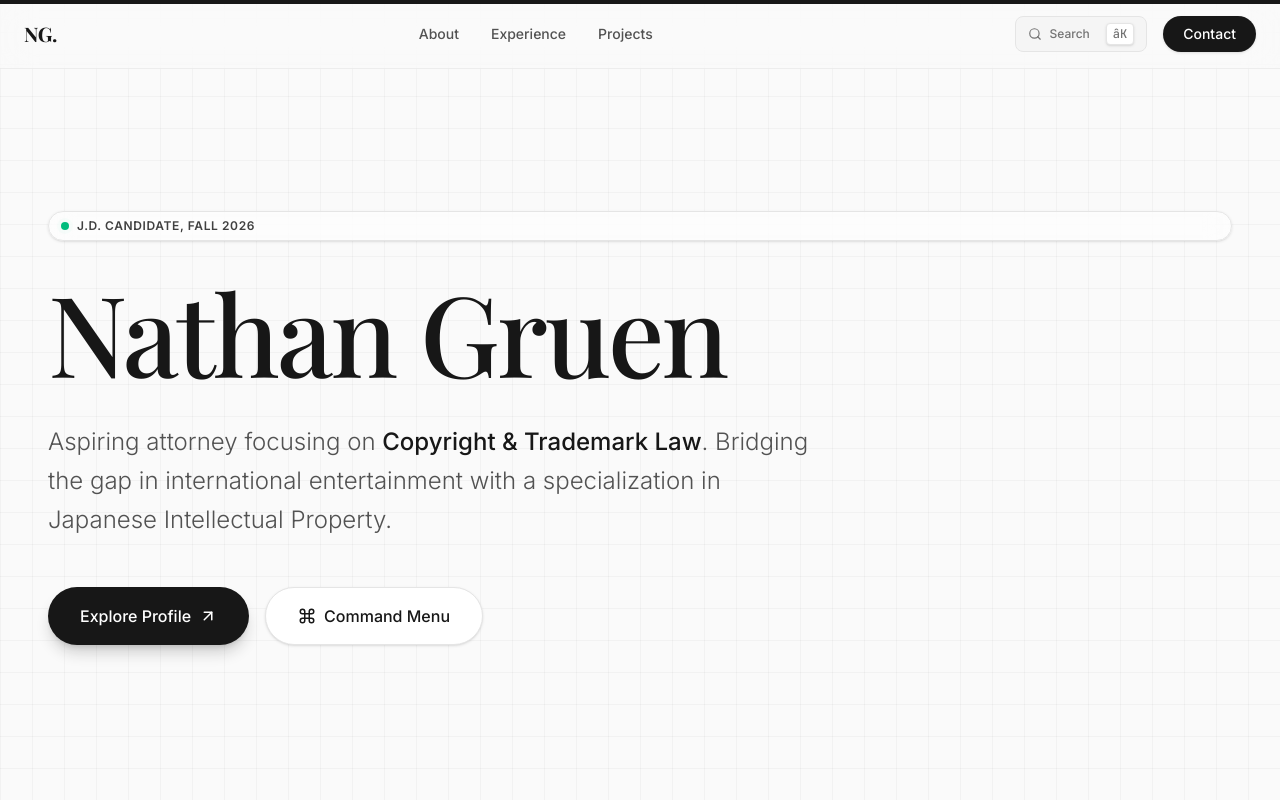
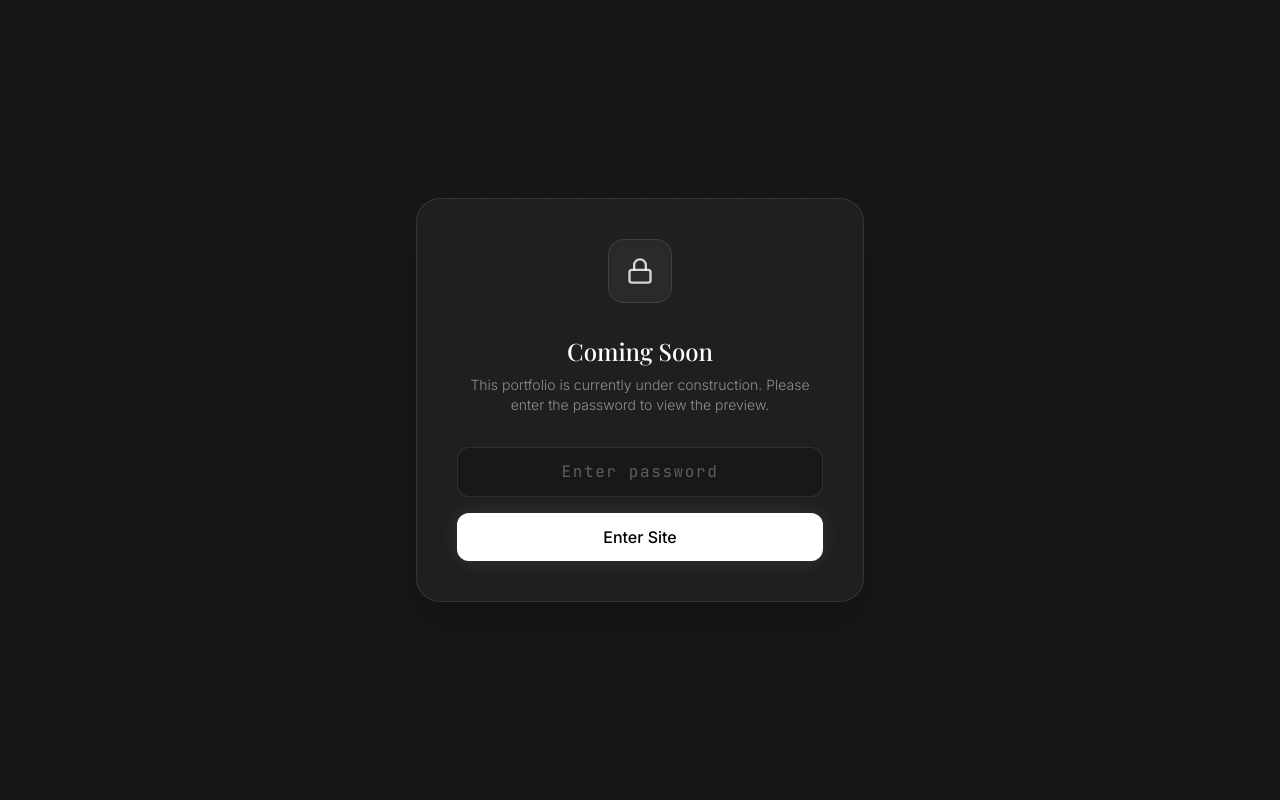
Before and after one commit to shadowaxe99/naftaliwebsite, a React (Vite) app: page / in a window 1280 px wide. Shown: the top 800 px of the page. Built offline with nearby package versions, Linux system fonts and the light colour scheme; a web font is replaced by a local one.

Commit message:
Add files via upload

```diff
--- a/src/App.tsx
+++ b/src/App.tsx
@@ -3,7 +3,7 @@ import { motion, useScroll, useSpring, AnimatePresence } from 'motion/react';
 import {
   BookOpen, Briefcase, GraduationCap, Mail, MapPin, Phone, Globe,
   Mic, PenTool, ChevronRight, Command, Search, Copy, Check,
-  Download, ArrowUpRight, Terminal, Database, Code
+  Download, ArrowUpRight, Terminal, Database, Code, Lock
 } from 'lucide-react';
 
 // --- Components ---
@@ -42,6 +42,9 @@ function CopyButton({ text, label, icon: Icon }: { text: string, label: string,
 // --- Main App ---
 
 export default function App() {
+  const [isAuthenticated, setIsAuthenticated] = useState(false);
+  const [passwordInput, setPasswordInput] = useState('');
+  const [passwordError, setPasswordError] = useState(false);
   const [cmdOpen, setCmdOpen] = useState(false);
   const [searchQuery, setSearchQuery] = useState('');
   const inputRef = useRef<HTMLInputElement>(null);
@@ -56,6 +59,7 @@ export default function App() {
 
   // Cmd+K Listener
   useEffect(() => {
+    if (!isAuthenticated) return;
     const down = (e: KeyboardEvent) => {
       if (e.key === 'k' && (e.metaKey || e.ctrlKey)) {
         e.preventDefault();
@@ -64,7 +68,7 @@ export default function App() {
     };
     document.addEventListener('keydown', down);
     return () => document.removeEventListener('keydown', down);
-  }, []);
+  }, [isAuthenticated]);
 
   // Focus input when Cmd+K opens
   useEffect(() => {
@@ -74,6 +78,17 @@ export default function App() {
       setSearchQuery('');
     }
   }, [cmdOpen]);
+
+  const handlePasswordSubmit = (e: React.FormEvent) => {
+    e.preventDefault();
+    if (passwordInput === 'DittoorQuag?') {
+      setIsAuthenticated(true);
+      setPasswordError(false);
+    } else {
+      setPasswordError(true);
+      setPasswordInput('');
+    }
+  };
 
   // Animations
   const fadeIn = {
@@ -95,6 +110,55 @@ export default function App() {
     navigator.clipboard.writeText(text);
     setCmdOpen(false);
   };
+
+  if (!isAuthenticated) {
+    return (
+      <div className="min-h-screen bg-[#171717] flex items-center justify-center p-6 relative overflow-hidden">
+        <div className="absolute inset-0 bg-grid-pattern opacity-10 pointer-events-none" />
+        <motion.div
+          initial={{ opacity: 0, scale: 0.95 }}
+          animate={{ opacity: 1, scale: 1 }}
+          transition={{ duration: 0.5, ease: "easeOut" }}
+          className="w-full max-w-md bg-[#1f1f1f] border border-white/10 rounded-3xl p-8 md:p-10 shadow-2xl relative z-10"
+        >
+          <div className="flex justify-center mb-8">
+            <div className="w-16 h-16 bg-white/5 rounded-2xl flex items-center justify-center border border-white/10 shadow-inner">
+              <Lock className="text-white/80" size={28} />
+            </div>
+          </div>
+          <div className="text-center mb-8">
+            <h1 className="text-2xl font-serif text-white font-medium mb-2">Coming Soon</h1>
+            <p className="text-white/50 text-sm font-light">This portfolio is currently under construction. Please enter the password to view the preview.</p>
+          </div>
+          <form onSubmit={handlePasswordSubmit} className="space-y-4">
+            <div>
+              <input
+                type="password"
+                value={passwordInput}
+                onChange={(e) => {
+                  setPasswordInput(e.target.value);
+                  setPasswordError(false);
+                }}
+                placeholder="Enter password"
+                className={`w-full bg-black/20 border ${passwordError ? 'border-red-500/50 focus:border-red-500' : 'border-white/10 focus:border-white/30'} rounded-xl px-4 py-3 text-white placeholder:text-white/30 outline-none transition-colors text-center tracking-widest font-mono`}
+              />
+              {passwordError && (
+                <motion.p initial={{ opacity: 0, y: -5 }} animate={{ opacity: 1, y: 0 }} className="text-red-400 text-xs text-center mt-2 font-medium">
+                  Incorrect password. Please try again.
+                </motion.p>
+              )}
+            </div>
+            <button
+              type="submit"
+              className="w-full bg-white text-black font-medium rounded-xl px-4 py-3 hover:bg-neutral-200 transition-colors shadow-[0_0_20px_rgba(255,255,255,0.1)]"
+            >
+              Enter Site
+            </button>
+          </form>
+        </motion.div>
+      </div>
+    );
+  }
 
   return (
     <div className="min-h-screen bg-[#fafafa] text-neutral-900 selection:bg-neutral-900 selection:text-white relative">
--- a/src/index.css
+++ b/src/index.css
@@ -65,3 +65,10 @@ h1, h2, h3, h4, h5, h6 {
   backdrop-filter: blur(4px);
   -webkit-backdrop-filter: blur(4px);
 }
+
+/* Custom Cursor Hiding */
+@media (hover: hover) and (pointer: fine) {
+  body, a, button, input, [role="button"] {
+    cursor: none !important;
+  }
+}
```
Also changed, not shown: index.html (+3 -1 lines).
